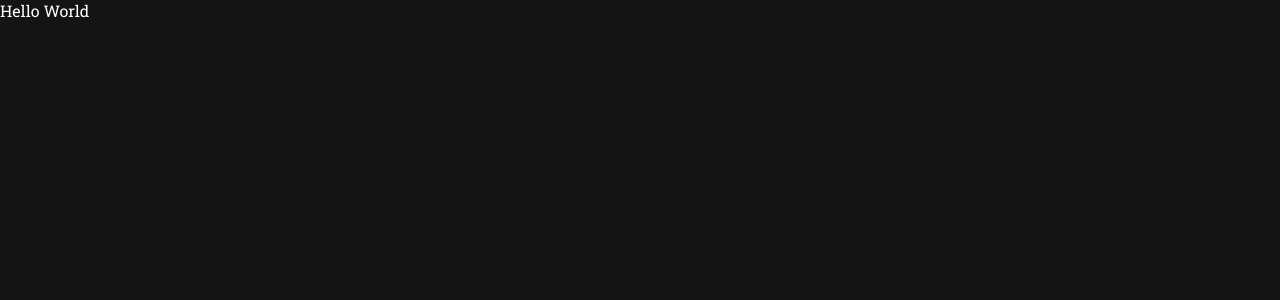
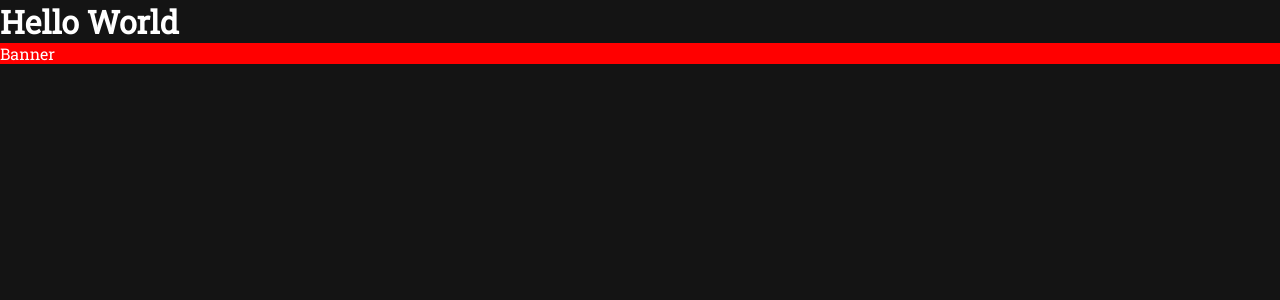
Before and after one commit to ShafiqullahTurkmen/netflix-clone, a Next.js app: page / in a window 1280 px wide. Shown: the top 300 px of the page. Built offline with nearby package versions, Linux system fonts and the light colour scheme.

Commit message:
banner component added

```diff
--- /dev/null
+++ b/pages/components/banner/banner.jsx
@@ -0,0 +1,9 @@
+import styles from "./banner.module.css";
+
+const Banner = () => {
+  return (
+    <div className={styles.test}>Banner</div>
+  )
+}
+
+export default Banner
--- /dev/null
+++ b/pages/components/banner/banner.module.css
@@ -0,0 +1,4 @@
+.test {
+    background: red;
+    color: white;
+}
--- a/pages/index.js
+++ b/pages/index.js
@@ -1,6 +1,7 @@
 import Head from 'next/head'
 import { Inter } from 'next/font/google'
 import styles from '@/styles/Home.module.css'
+import Banner from './components/banner/banner'
 
 const inter = Inter({ subsets: ['latin'] })
 
@@ -13,9 +14,14 @@ export default function Home() {
         <meta name="viewport" content="width=device-width, initial-scale=1" />
         <link rel="icon" href="/favicon.ico" />
       </Head>
-      <div>
-        <p>Hello World</p>
-      </div>
+        <h1>Hello World</h1>
+
+        <Banner />
+
+
+        {/* <NavBar />
+
+        <Card /> */}
     </div>
   )
 }
```
